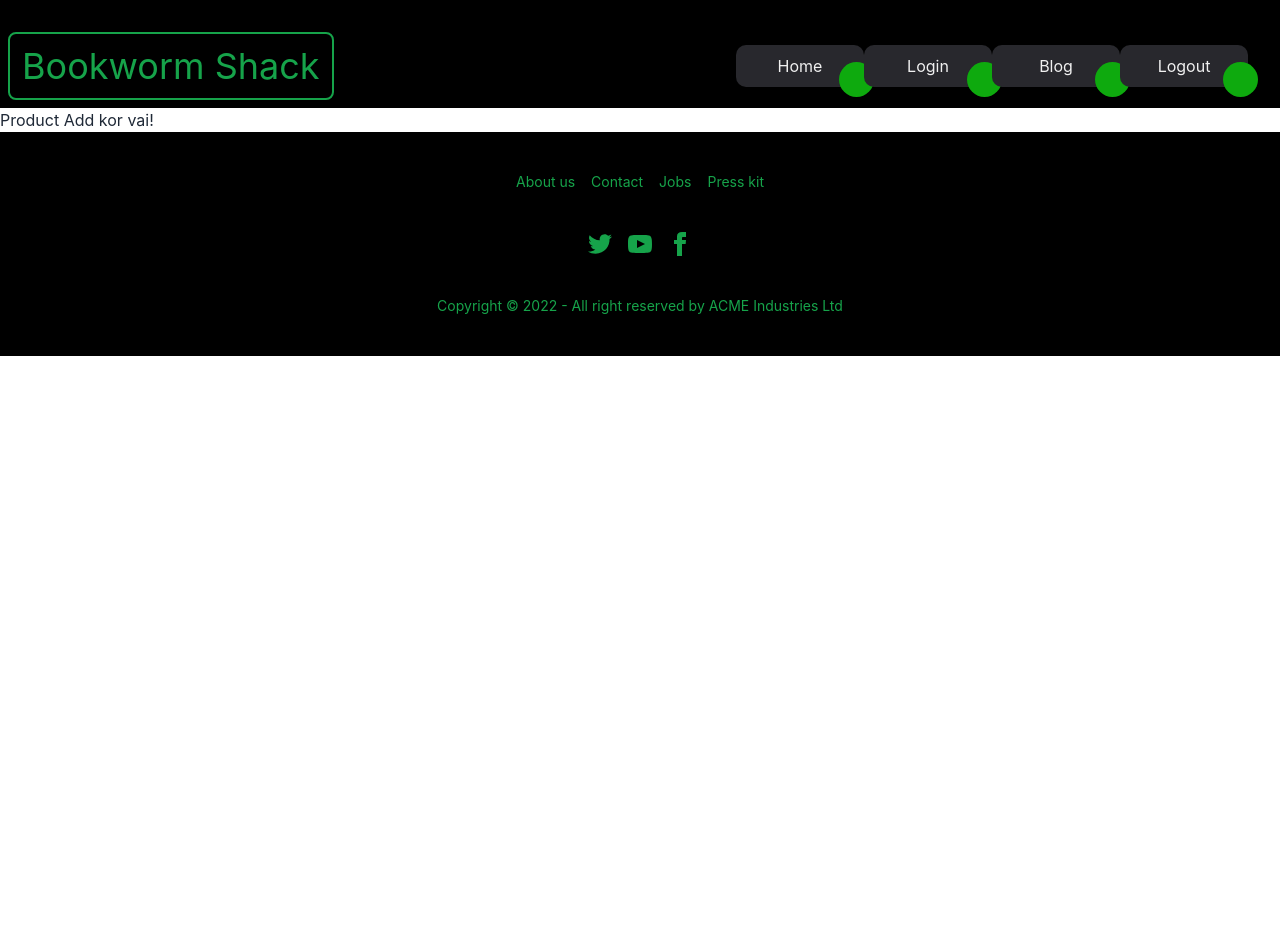
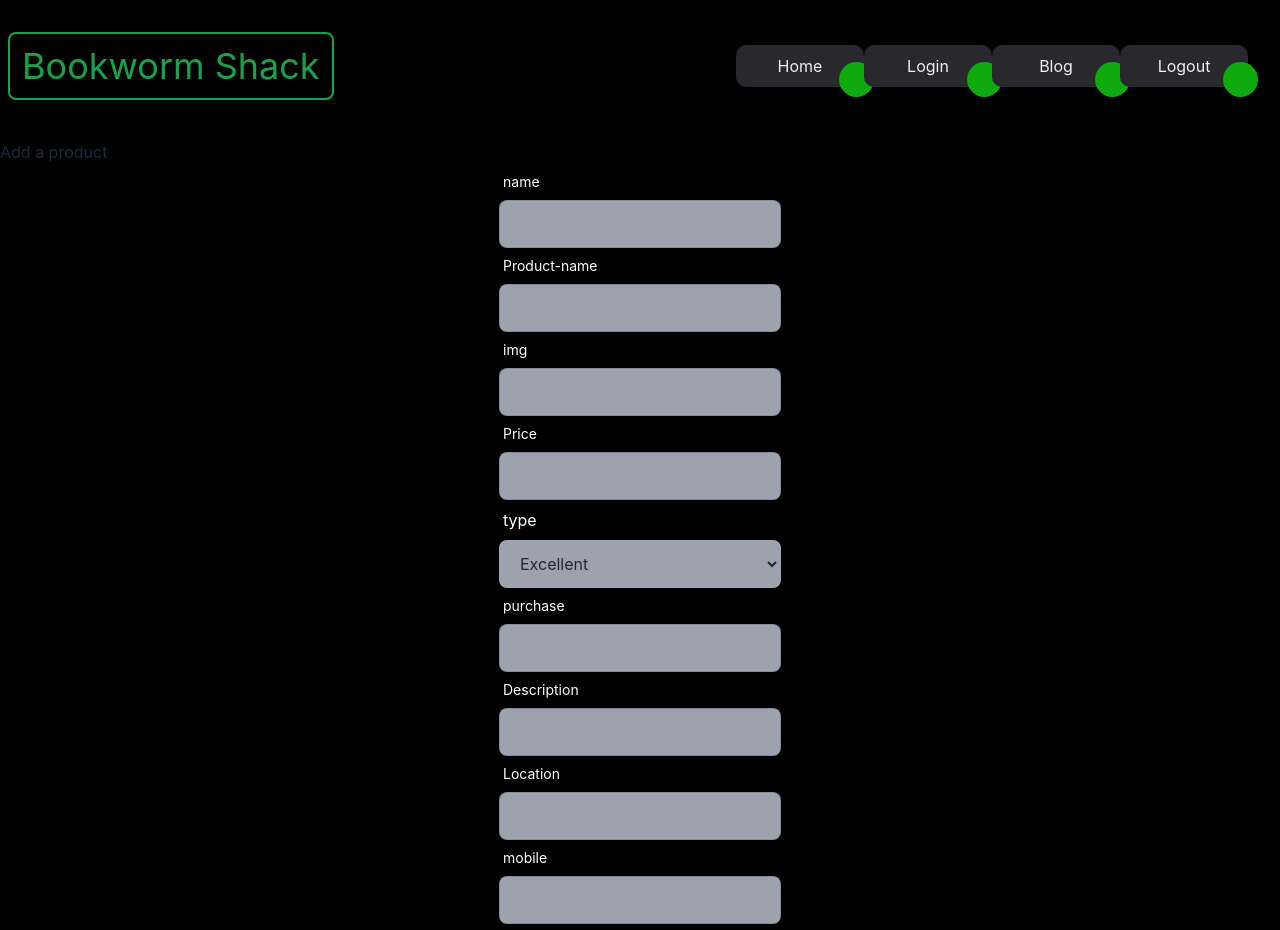
Before and after one commit to niaz-abir/assignment12client, a React (Create React App) app: page /add-product in a window 1280 px wide. Shown: the top 930 px of the page. Before the commit the page ends 800 px from the top, so only its background shows below. Built offline with nearby package versions, Linux system fonts and the light colour scheme; no server answers.

Commit message:
twenty commit

```diff
--- a/src/Pages/Addproduct/Addproduct.js
+++ b/src/Pages/Addproduct/Addproduct.js
@@ -1,9 +1,151 @@
+import axios from "axios";
 import React from "react";
 
 const Addproduct = () => {
+  const handlefiilup = (event) => {
+    event.preventDefault();
+
+    const form = event.target;
+    const name = form.name.value;
+    const product = form.product.value;
+    const price = form.price.value;
+    const img = form.img.value;
+    const purchase = form.purchase.value;
+    const type = form.type.value;
+    const Description = form.description.value;
+    const Location = form.location.value;
+    const mobile = form.mobile.value;
+
+    const formdata = {
+      name,
+      product,
+      price,
+      img,
+      purchase,
+      type,
+      Description,
+      Location,
+      mobile,
+    };
+    // try {
+    //   const response = axios.post(
+    //     `http://localhost:5000/products/new`,
+    //     formdata
+    //   );
+    // } catch (error) {
+    //   console.log(error);
+    // }
+  };
   return (
-    <div>
-      <h1>Product Add kor vai!</h1>
+    <div className="pb-8 pt-8 bg-black">
+      <h1>Add a product</h1>
+
+      <form onSubmit={handlefiilup}>
+        <div className="flex justify-center">
+          <div>
+            <div className="form-control w-full max-w-xs">
+              <label className="label">
+                <span className="label-text text-white">name</span>
+              </label>
+              <input
+                type="text"
+                placeholder="name"
+                name="name"
+                className="input bg-gray-400 input-bordered w-full max-w-xs"
+              />
+            </div>
+            <div className="form-control w-full max-w-xs">
+              <label className="label">
+                <span className="label-text  text-white">Product-name</span>
+              </label>
+              <input
+                type="text"
+                placeholder="Product"
+                name="product"
+                className="input bg-gray-400 input-bordered w-full max-w-xs"
+              />
+            </div>
+            <div className="form-control w-full max-w-xs">
+              <label className="label">
+                <span className="label-text  text-white">img</span>
+              </label>
+              <input
+                type="img"
+                placeholder="img"
+                name="img"
+                className="input bg-gray-400 input-bordered w-full max-w-xs"
+              />
+            </div>
+
+            <div className="form-control w-full max-w-xs">
+              <label className="label">
+                <span className="label-text text-white">Price</span>
+              </label>
+              <input
+                type="text"
+                placeholder="Price"
+                name="price"
+                className="input bg-gray-400 input-bordered w-full max-w-xs"
+              />
+            </div>
+            <div className="form-control">
+              <label className="label text-white">type</label>
+              <select className="input bg-gray-400" name="type">
+                <option value="excellent">Excellent</option>
+                <option value="good">Good</option>
+                <option value="fair">Fair</option>
+              </select>
+            </div>
+            <div className="form-control w-full max-w-xs">
+              <label className="label">
+                <span className="label-text text-white">purchase</span>
+              </label>
+              <input
+                type="text"
+                placeholder="purchase"
+                name="purchase"
+                className="input bg-gray-400 input-bordered w-full max-w-xs"
+              />
+            </div>
+            <div className="form-control w-full max-w-xs">
+              <label className="label">
+                <span className="label-text text-white">Description</span>
+              </label>
+              <input
+                type="text"
+                placeholder="description"
+                name="description"
+                className="input bg-gray-400 input-bordered w-full max-w-xs"
+              />
+            </div>
+            <div className="form-control w-full max-w-xs">
+              <label className="label">
+                <span className="label-text text-white">Location</span>
+              </label>
+              <input
+                type="text"
+                placeholder="location"
+                name="location"
+                className="input bg-gray-400 input-bordered w-full max-w-xs"
+              />
+            </div>
+            <div className="form-control w-full max-w-xs">
+              <label className="label">
+                <span className="label-text text-white">mobile</span>
+              </label>
+              <input
+                type="text"
+                placeholder="mobile"
+                name="mobile"
+                className="input bg-gray-400 input-bordered w-full max-w-xs"
+              />
+            </div>
+            <div className="mt-2">
+              <button className="btn btn-primary w-full">submit</button>
+            </div>
+          </div>
+        </div>
+      </form>
     </div>
   );
 };
--- /dev/null
+++ b/src/Pages/Myproduct/Myproduct.js
@@ -0,0 +1,44 @@
+import React from "react";
+
+const Myproduct = () => {
+  return (
+    <div>
+      <div className="overflow-x-auto">
+        <table className="table table-zebra w-full">
+          <thead>
+            <tr>
+              <th></th>
+              <th>Name</th>
+              <th>Job</th>
+              <th>Favorite Color</th>
+            </tr>
+          </thead>
+          <tbody>
+            <tr>
+              <th>1</th>
+              <td>Cy Ganderton</td>
+              <td>Quality Control Specialist</td>
+              <td>Blue</td>
+            </tr>
+
+            <tr>
+              <th>2</th>
+              <td>Hart Hagerty</td>
+              <td>Desktop Support Technician</td>
+              <td>Purple</td>
+            </tr>
+
+            <tr>
+              <th>3</th>
+              <td>Brice Swyre</td>
+              <td>Tax Accountant</td>
+              <td>Red</td>
+            </tr>
+          </tbody>
+        </table>
+      </div>
+    </div>
+  );
+};
+
+export default Myproduct;
--- a/src/Routes/Routes/Routes.js
+++ b/src/Routes/Routes/Routes.js
@@ -6,6 +6,7 @@ import Main from "../../layout/Main";
 import Login from "../../Login/Login";
 import Addproduct from "../../Pages/Addproduct/Addproduct";
 import Home from "../../Pages/Home/Home/Home";
+import Myproduct from "../../Pages/Myproduct/Myproduct";
 import BookingModal from "../../Pages/Product/BookingModal";
 import Product from "../../Pages/Product/Product";
 import Footer from "../../Shared/Footer/Footer";
@@ -26,6 +27,7 @@ export const router = createBrowserRouter([
       { path: "/product/:type", element: <Product></Product> },
       { path: "/booking", element: <BookingModal></BookingModal> },
       { path: "/add-product", element: <Addproduct></Addproduct> },
+      { path: "/my-product", element: <Myproduct></Myproduct> },
       { path: "/*", element: <Notfound></Notfound> },
     ],
   },
```
